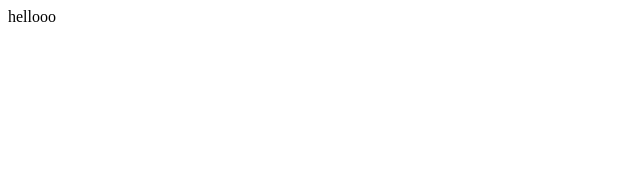
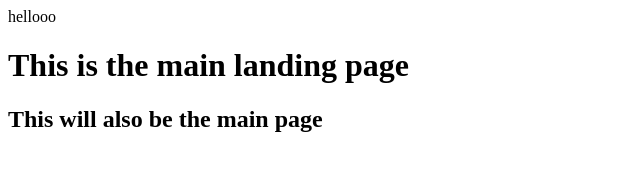
Before and after one commit to prathibhaNallamasa/Semester-long-tutorial-IT354, a plain HTML site: page LandingPage.html in a window 1280 px wide. Shown: the whole page, without its empty margins (0-640 px from the left). Drawn offline with Linux system fonts and the light colour scheme.

Commit message:
Add body to html

```diff
--- a/LandingPage.html
+++ b/LandingPage.html
@@ -2,4 +2,8 @@
     <head>
         hellooo
     </head>
+    <body>
+        <h1>This is the main landing page</h1>
+        <h2>This will also be the main page</h2>
+    </body>
 </html>
```
